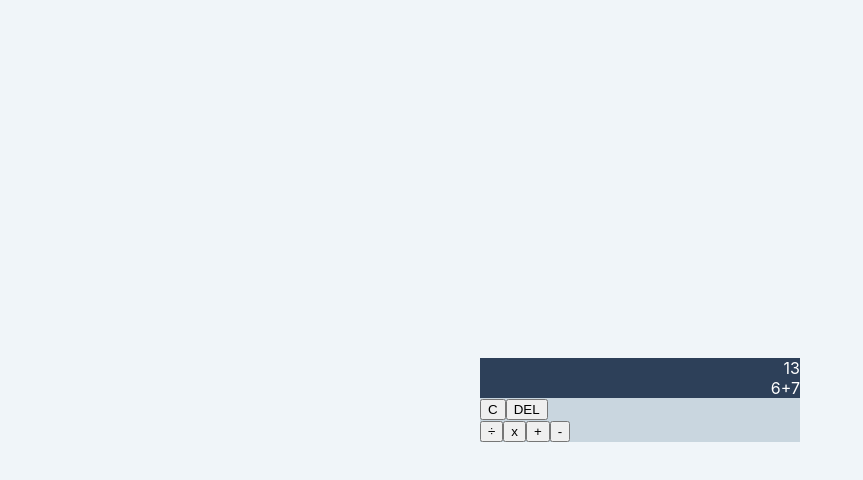
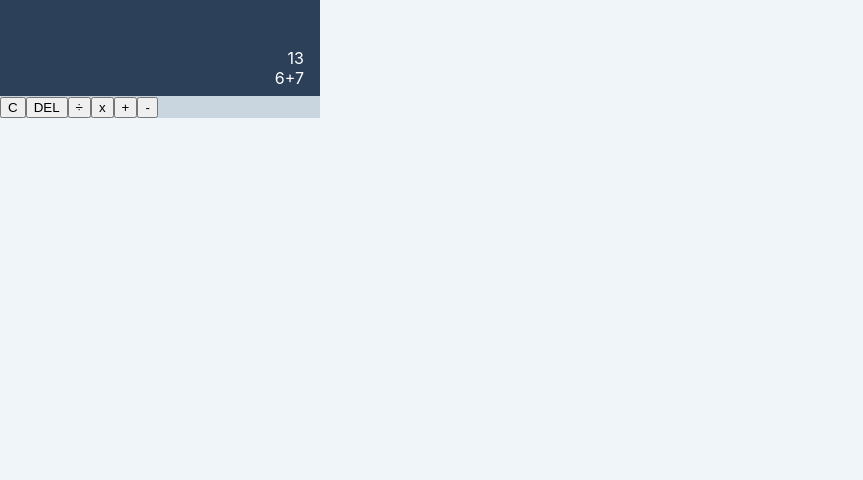
Before and after one commit to AristoRap/calculator, a React (Create React App) app: page / in a window 1280 px wide. Shown: the top 480 px of the page, without its empty margins (0-863 px from the left). Built offline with nearby package versions, Linux system fonts and the light colour scheme.

Commit message:
styling updates

```diff
--- a/src/components/calculator/Calculator.jsx
+++ b/src/components/calculator/Calculator.jsx
@@ -13,11 +13,11 @@ export default class Calculator extends Component {
             <div className="calculator-operators">
               <button>C</button>
               <button>DEL</button>
-            </div>
               <button>÷</button>
               <button>x</button>
               <button>+</button>
               <button>-</button>
+            </div>
         </div>
       </div>
     )
--- a/src/components/calculator/Calculator.scss
+++ b/src/components/calculator/Calculator.scss
@@ -5,17 +5,18 @@ $background-calc: #C9D6DF;
   &-wrapper {
     display: flex;
     min-height: 100vh;
-    align-items: center;
-    justify-content: center;
   }
-
+  @media (min-width: 25rem) {
+    max-width: 20rem;
+  }
+  height: fit-content;
   width: 100%;
-  max-width: 20rem;
   background-color: $background-calc;
 
   &-screen {
     text-align: right;
     background-color: #2D4059;
     color: white;
+    padding: 3rem 1rem 0.5rem 1rem;
   }
 }
```
